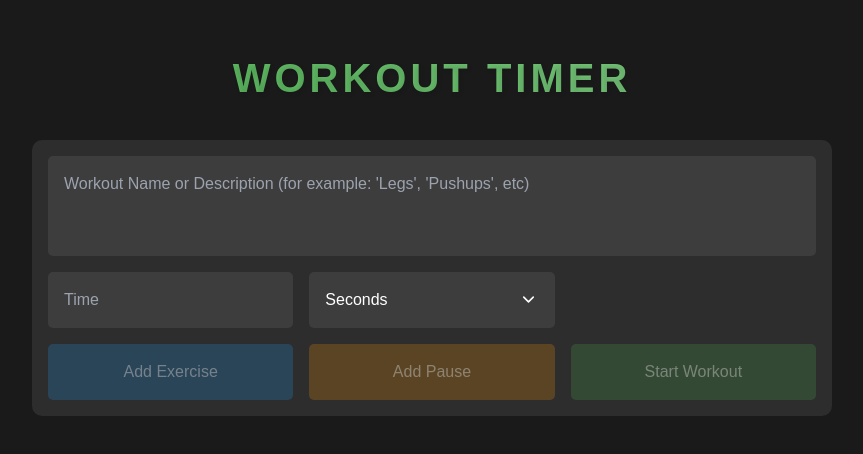
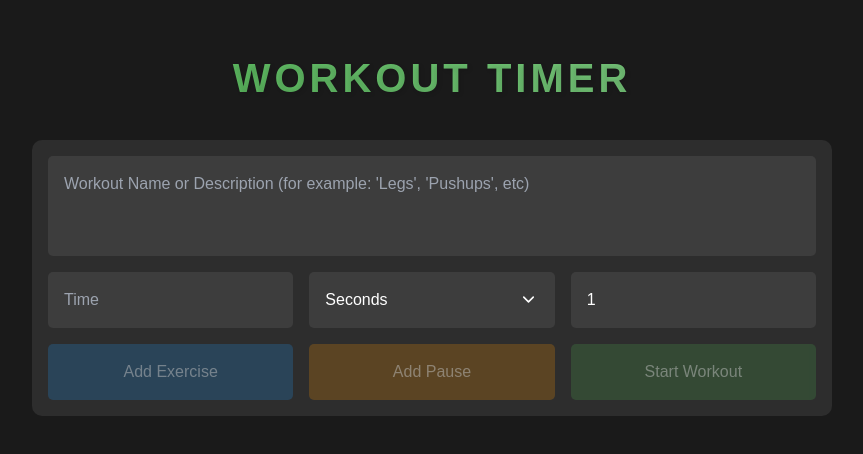
Before and after one commit to Joonasjoonasjoonas/workout-timer, a Next.js app: page / in a window 1280 px wide. Shown: the top 454 px of the page, without its empty margins (208-1071 px from the left). Built offline with nearby package versions, Linux system fonts and the light colour scheme.

Commit message:
add repeat functionality

```diff
--- a/src/app/globals.css
+++ b/src/app/globals.css
@@ -106,7 +106,6 @@ h1 {
 .time-input {
   display: flex;
   gap: 1rem;
-  margin: 0;
 }
 
 .btn,
@@ -116,7 +115,7 @@ h1 {
   padding: 1rem;
   border: none;
   border-radius: 5px;
-  width: calc((100% - 2rem) / 3); /* Width for 3 equal elements with 2 equal gaps */
+  width: calc((100% - 2rem) / 3); /* Three equal elements with two gaps */
   font-size: 1rem;
   font-weight: 500;
   flex: none;
--- a/src/app/page.tsx
+++ b/src/app/page.tsx
@@ -90,6 +90,8 @@ export default function Page() {
   const [countdownTime, setCountdownTime] = useState(3);
   const [isFinished, setIsFinished] = useState(false);
   const [finishCountdown, setFinishCountdown] = useState(3);
+  const [repeatCount, setRepeatCount] = useState('1');
+  const [currentRepeat, setCurrentRepeat] = useState(1);
 
   // Load steps from localStorage on initial render
   useEffect(() => {
@@ -142,6 +144,15 @@ export default function Page() {
             steps[currentStepIndex + 1].duration.unit
           )
         );
+      } else if (currentRepeat < parseInt(repeatCount)) {
+        setCurrentRepeat(prev => prev + 1);
+        setCurrentStepIndex(0);
+        setTimeLeft(
+          convertToSeconds(
+            steps[0].duration.value,
+            steps[0].duration.unit
+          )
+        );
       } else {
         // Workout is complete
         setIsActive(false);
@@ -167,7 +178,7 @@ export default function Page() {
         clearInterval(interval);
       }
     };
-  }, [isActive, timeLeft, currentStepIndex, steps]);
+  }, [isActive, timeLeft, currentStepIndex, steps, currentRepeat, repeatCount]);
 
   const startWorkout = () => {
     if (steps.length === 0) return;
@@ -175,6 +186,7 @@ export default function Page() {
     setIsModalOpen(true);
     setIsCountingDown(true);
     setCountdownTime(3);
+    setCurrentRepeat(1);
 
     // Start the 3-second countdown
     const countdownInterval = setInterval(() => {
@@ -182,7 +194,7 @@ export default function Page() {
         if (prev <= 1) {
           clearInterval(countdownInterval);
           setIsCountingDown(false);
-          startExerciseTimer(); // Start the actual workout after countdown
+          startExerciseTimer();
           return 0;
         }
         return prev - 1;
@@ -208,6 +220,7 @@ export default function Page() {
     setTimeLeft(0);
     setIsFinished(false);
     setFinishCountdown(3);
+    setCurrentRepeat(1);
   };
 
   const addStep = (type: 'text' | 'pause') => {
@@ -285,6 +298,14 @@ export default function Page() {
               <option value="minutes">Minutes</option>
               <option value="hours">Hours</option>
             </select>
+            <input
+              type="number"
+              value={repeatCount}
+              onChange={(e) => setRepeatCount(e.target.value)}
+              placeholder="Repeats"
+              min="1"
+              className="number-input"
+            />
           </div>
 
           <div className="button-group">
@@ -366,7 +387,10 @@ export default function Page() {
                 </>
               ) : currentStepIndex < steps.length && (
                 <>
-                  <h2>{steps[currentStepIndex].text}</h2>
+                  <h2>
+                    {steps[currentStepIndex].text}
+                    {parseInt(repeatCount) > 1 && ` (${currentRepeat}/${repeatCount})`}
+                  </h2>
                   <div className="timer">{formatTime(timeLeft)}</div>
                   <div className="progress-bar">
                     <div
```
